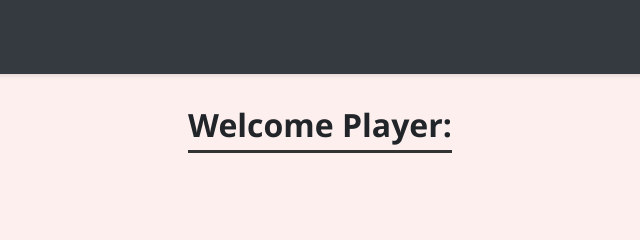
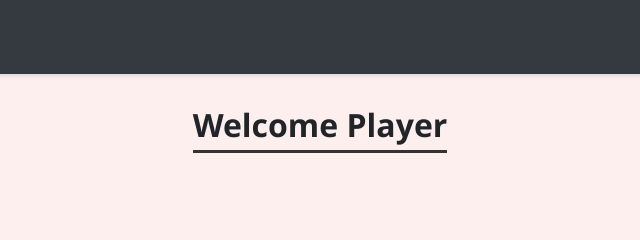
Before and after one commit to hasandeep134/PulsePoint, a website: page public/dash_player.html in a window 1280 px wide. Shown: the top 240 px of the page, 320-960 px from the left. Drawn offline with nearby package versions, Linux system fonts and the light colour scheme.

Commit message:
Update dash_player.html

```diff
--- a/public/dash_player.html
+++ b/public/dash_player.html
@@ -442,7 +442,7 @@ document.getElementById('changePasswordForm').addEventListener('submit', functio
     <div class="container">
         <!-- Welcome Header -->
         <div class="welcome-header">
-            <h2>Welcome Player: <span id="welcomeEmail"></span></h2>
+            <h2>Welcome Player <span id="welcomeEmail"></span></h2>
         </div>
 
         <!-- Dashboard Cards -->
```
